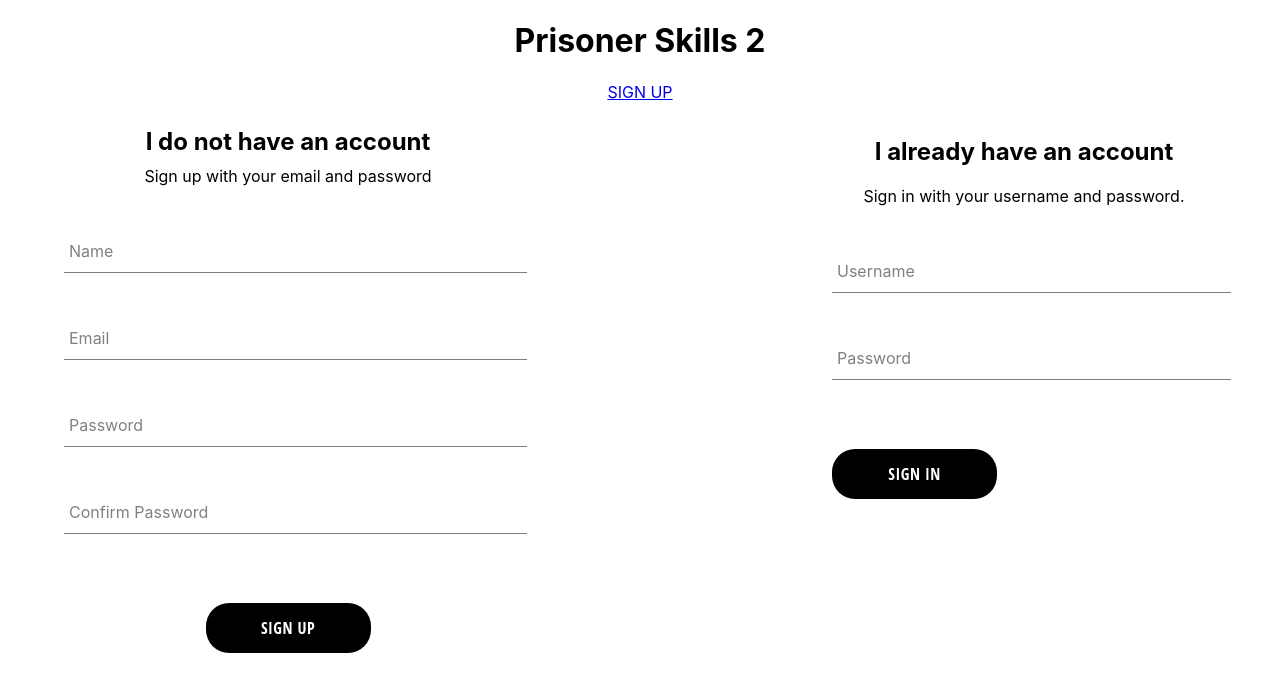
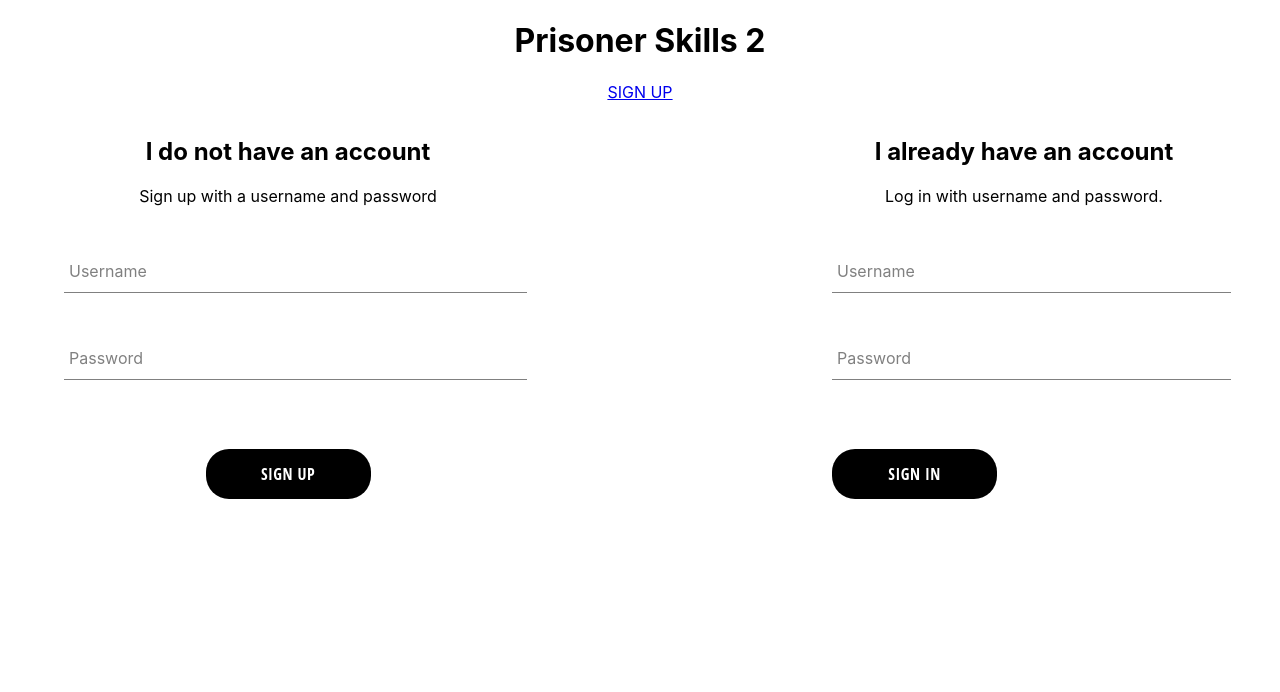
Before and after one commit to evoingram/Front-End, a React (Create React App) app in the folder prisoner-skills-2/: page /login in a window 1280 px wide. Shown: the top 692 px of the page. Built offline with nearby package versions, Linux system fonts and the light colour scheme.

Commit message:
updated sign up form to username and password only

```diff
--- a/prisoner-skills-2/src/components/signin/SignIn.jsx
+++ b/prisoner-skills-2/src/components/signin/SignIn.jsx
@@ -31,7 +31,7 @@ class SignIn extends Component {
         return(
             <div className="log-in">
                 <h2>I already have an account</h2>
-                <span>Sign in with your username and password.</span>
+                <span>Log in with username and password.</span>
 
                 <form onSubmit={this.handleSubmit}>
                     <FormInput
--- a/prisoner-skills-2/src/components/signup/SignUp.jsx
+++ b/prisoner-skills-2/src/components/signup/SignUp.jsx
@@ -10,12 +10,12 @@ class SignUp extends Component {
         super();
 
         this.state = {
-            name: "",
-            email: "",
-            prison: "",
-            role: "",
-            password: "",
-            confirmPassword: ""
+            username: "",
+            // email: "",
+            // prison: "",
+            // role: "",
+            password: ""
+            // confirmPassword: ""
         }
     }
 
@@ -48,34 +48,34 @@ class SignUp extends Component {
     };
 
     handleChange = event => {
-        const { name, value } = event.target;
+        const { username, value } = event.target;
 
-        this.setState({ [name]: value });
+        this.setState({ [username]: value });
     }
 
     render() {
-        const {name, email, password, confirmPassword} = this.state;
+        const {username, password} = this.state;
         return(
             <div className="sign-up">
                 <h2 className="title">I do not have an account</h2>
-                <span>Sign up with your email and password</span>
+                <span>Sign up with a username and password</span>
                 <form className="sign-up-form" onSubmit={this.handleSubmit}>
                     <FormInput
                         type="text"
-                        name="name"
-                        value={name}
+                        name="username"
+                        value={username}
                         onChange={this.handleChange}
-                        label="Name"
+                        label="Username"
                         required
                     />
-                    <FormInput
+                    {/* <FormInput
                         type="email"
                         name="email"
                         value={email}
                         onChange={this.handleChange}
                         label="Email"
                         required
-                    />
+                    /> */}
                     <FormInput
                         type="password"
                         name="password"
@@ -84,14 +84,14 @@ class SignUp extends Component {
                         label="Password"
                         required
                     />
-                    <FormInput
+                    {/* <FormInput
                         type="password"
                         name="confirmPassword"
                         value={confirmPassword}
                         onChange={this.handleChange}
                         label="Confirm Password"
                         required
-                    />
+                    /> */}
                     <CustomButton type="submit">SIGN UP</CustomButton>
                 </form>
             </div>
--- a/prisoner-skills-2/src/components/signup/sign-up.scss
+++ b/prisoner-skills-2/src/components/signup/sign-up.scss
@@ -4,6 +4,6 @@
     width: 35vw;
 
     .title {
-      margin: 10px 0;
+      margin: 20px 0;
     }
   }
```
